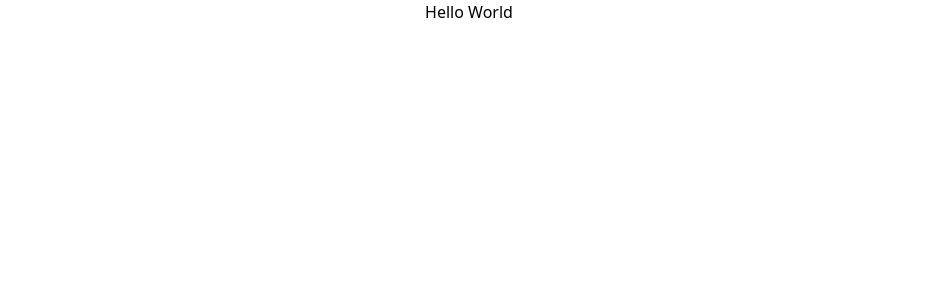
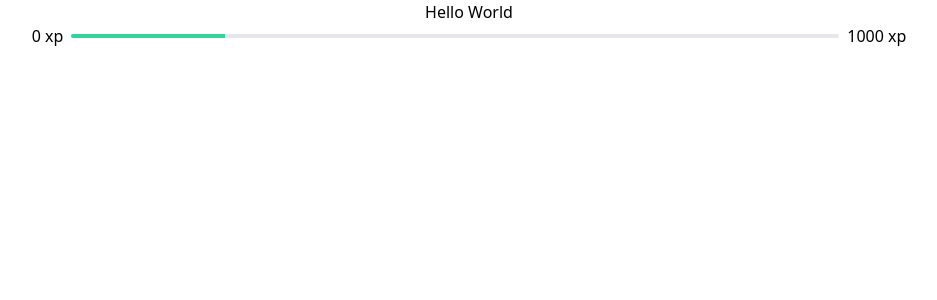
Before and after one commit to edukure/nlw4-moveit, a Next.js app: page / in a window 1280 px wide. Shown: the top 300 px of the page, without its empty margins (171-1108 px from the left). Built offline with nearby package versions, Linux system fonts and the light colour scheme.

Commit message:
feat: create ExperienceBar component

```diff
--- /dev/null
+++ b/src/components/ExperienceBar/ExperienceBar.tsx
@@ -0,0 +1,21 @@
+
+type ExperiencebarProps = {
+    currentExp: number;
+    maxExp: number;
+}
+
+const ExperienceBar: React.FC<ExperiencebarProps> = ({currentExp, maxExp}) => {
+    const percentage = Math.floor(currentExp/maxExp*100);
+
+    return (<div className="flex items-center justify-center min-w-full">
+        <span className="text-right px-2">0 xp</span>
+        <div className="flex flex-grow max-w-screen-md h-1 bg-gray-200 rounded-full overflow-hidden ">
+            <div className="h-full bg-green-400" style={{width: `${percentage}%`}}>
+
+            </div>
+        </div>
+        <span className=" text-left px-2">{maxExp} xp</span>
+    </div>);
+};
+
+export default ExperienceBar;
--- /dev/null
+++ b/src/components/ExperienceBar/index.ts
@@ -0,0 +1,3 @@
+import ExperienceBar from "./ExperienceBar";
+
+export default ExperienceBar;
--- a/src/pages/index.tsx
+++ b/src/pages/index.tsx
@@ -1,7 +1,12 @@
+
+import ExperienceBar from "../components/ExperienceBar";
+
 export default function Home() {
   return (
-    <div>
-      <h1 className="flex justify-center items-center">Hello World</h1>
+    <div className="flex flex-col items-center">
+      <h1>Hello World</h1>
+
+      <ExperienceBar currentExp={200} maxExp={1000} />
     </div>
   );
 }
```
